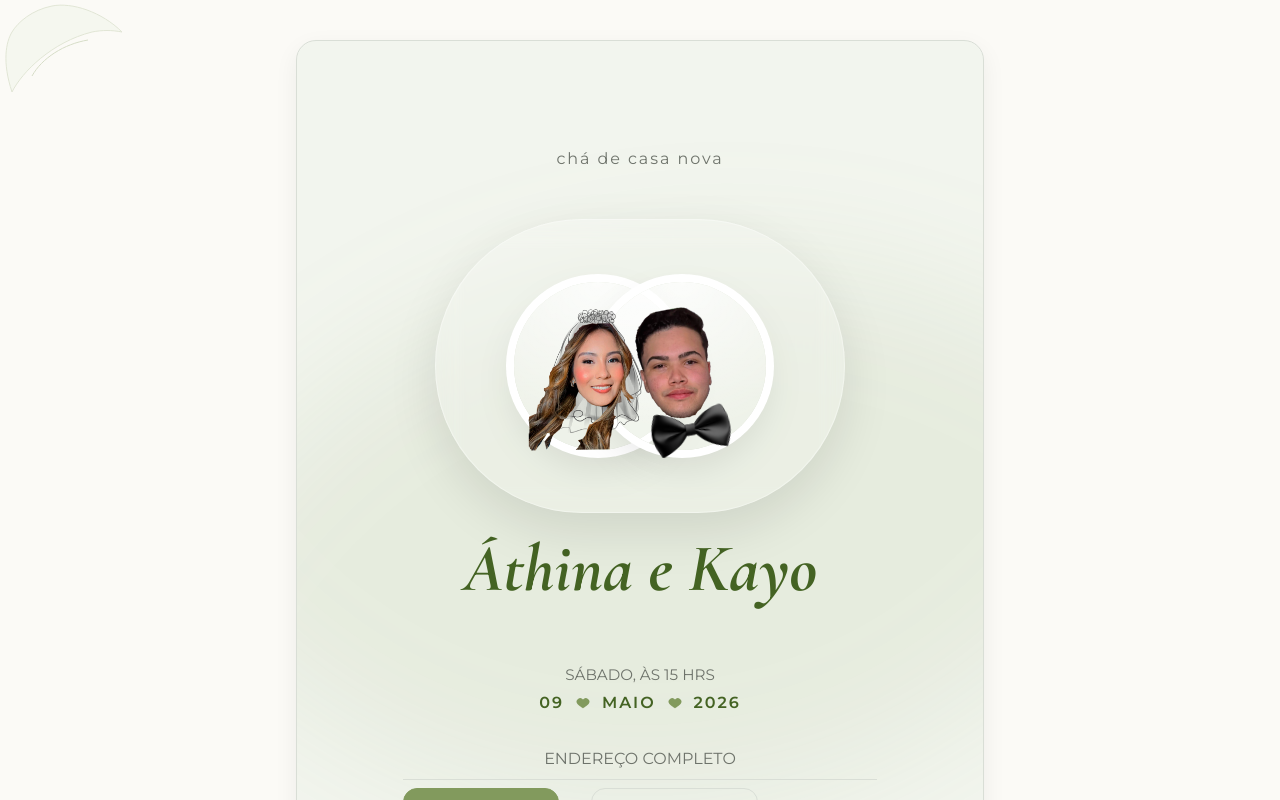
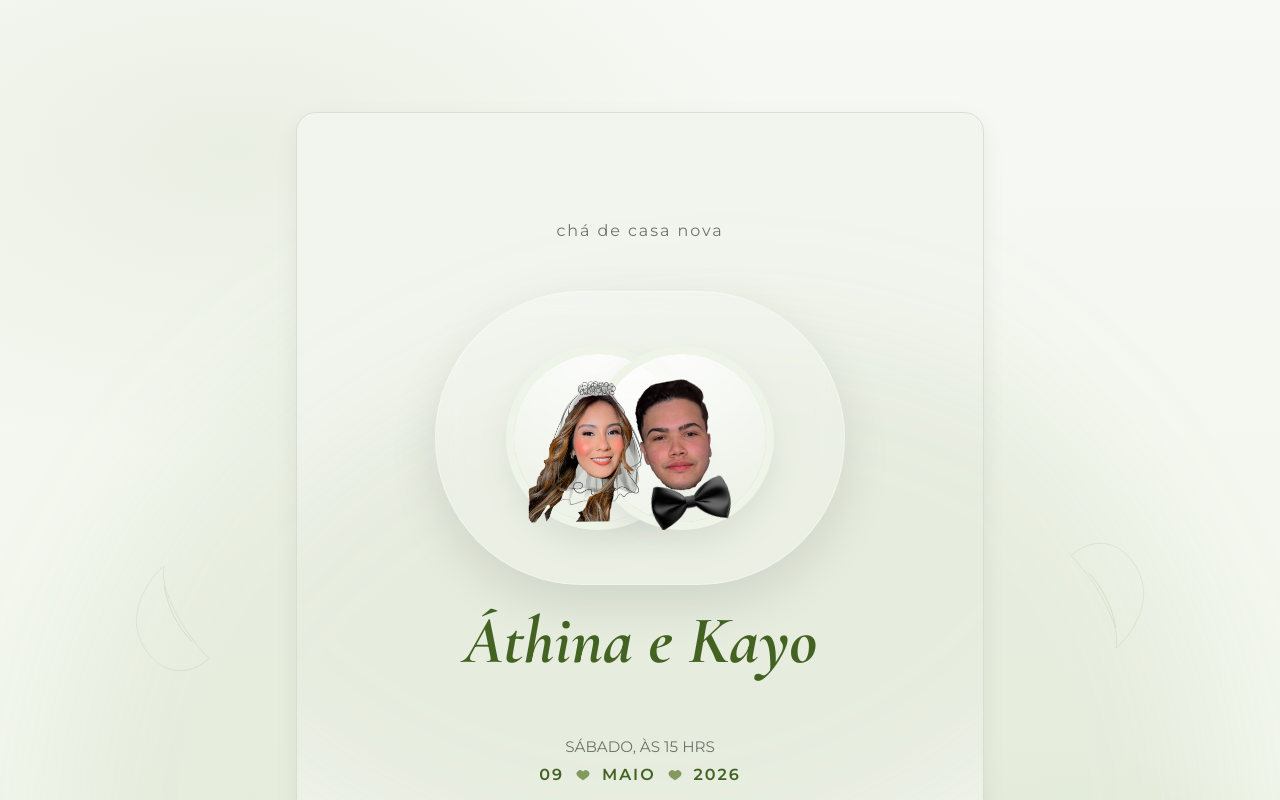
Before and after one commit to KayoWeiber/cha-casa-nova, a React (Vite) app: page / in a window 1280 px wide. Shown: the top 800 px of the page. Built offline with nearby package versions, Linux system fonts and the light colour scheme.

Commit message:
feat:ajuste no layout

```diff
--- a/src/components/Layout.tsx
+++ b/src/components/Layout.tsx
@@ -4,22 +4,99 @@ type LayoutProps = {
   children: ReactNode
 }
 
+function Leaf({
+  className,
+  width = 180,
+  height = 160,
+}: {
+  className: string
+  width?: number
+  height?: number
+}) {
+  return (
+    <svg
+      className={className}
+      width={width}
+      height={height}
+      viewBox="0 0 160 140"
+      fill="none"
+      xmlns="http://www.w3.org/2000/svg"
+    >
+      <path
+        d="M140 20C120 40 90 60 60 70C50 73 40 74 32 72C48 92 80 108 104 104C128 100 144 84 150 72C156 60 158 40 140 20Z"
+        stroke="#A4B688"
+        strokeWidth="1"
+        fill="#EAF2E2"
+        fillOpacity="0.75"
+      />
+      <path d="M120 40C104 56 80 68 56 72" stroke="#829A5D" strokeWidth="1" strokeOpacity="0.9" />
+    </svg>
+  )
+}
+
+function Sprig({
+  className,
+  width = 120,
+  height = 110,
+}: {
+  className: string
+  width?: number
+  height?: number
+}) {
+  return (
+    <svg
+      className={className}
+      width={width}
+      height={height}
+      viewBox="0 0 140 120"
+      fill="none"
+      xmlns="http://www.w3.org/2000/svg"
+    >
+      <path
+        d="M20 100C30 80 60 50 100 40C110 38 120 38 130 40C110 20 80 10 60 14C40 18 26 30 20 40C14 50 10 70 20 100Z"
+        stroke="#A4B688"
+        strokeWidth="1"
+        fill="#EAF2E2"
+        fillOpacity="0.75"
+      />
+      <path d="M40 84C50 66 72 52 96 48" stroke="#829A5D" strokeWidth="1" strokeOpacity="0.9" />
+    </svg>
+  )
+}
+
 export default function Layout({ children }: LayoutProps) {
   return (
-    <div style={{ position: 'relative', minHeight: '100%', paddingTop: 24, paddingBottom: 24 }}>
-      <div className="decor" aria-hidden>
-        <svg className="leaf top-left" width="140" height="120" viewBox="0 0 140 120" fill="none" xmlns="http://www.w3.org/2000/svg">
-          <path d="M20 100C30 80 60 50 100 40C110 38 120 38 130 40C110 20 80 10 60 14C40 18 26 30 20 40C14 50 10 70 20 100Z" stroke="#A4B688" strokeWidth="1" fill="#EAF2E2" />
-          <path d="M40 84C50 66 72 52 96 48" stroke="#829A5D" strokeWidth="1" />
-        </svg>
-        <svg className="leaf bottom-right" width="160" height="140" viewBox="0 0 160 140" fill="none" xmlns="http://www.w3.org/2000/svg">
-          <path d="M140 20C120 40 90 60 60 70C50 73 40 74 32 72C48 92 80 108 104 104C128 100 144 84 150 72C156 60 158 40 140 20Z" stroke="#A4B688" strokeWidth="1" fill="#EAF2E2" />
-          <path d="M120 40C104 56 80 68 56 72" stroke="#829A5D" strokeWidth="1" />
-        </svg>
+    <div
+      className="relative min-h-[100svh] py-6"
+      style={{
+        // fundo mais tranquilo (mesmas cores, só melhor distribuídas)
+        background:
+          'radial-gradient(900px 520px at 18% 12%, rgba(130,154,93,0.10), transparent 60%),' +
+          'radial-gradient(900px 520px at 85% 85%, rgba(164,182,136,0.16), transparent 55%),' +
+          'linear-gradient(180deg, #F7F9F4 0%, #EEF4E8 100%)',
+        // útil pra contornos/halos em outros componentes
+        ['--page-bg' as any]: '#EEF4E8',
+      }}
+    >
+      {/* Decoração */}
+      <div className="pointer-events-none absolute inset-0 overflow-hidden" aria-hidden>
+        {/* brilho leve central */}
+        <div className="absolute left-1/2 top-16 h-72 w-72 -translate-x-1/2 rounded-full bg-[#829A5D]/10 blur-3xl" />
+
+        {/* folhas nos cantos */}
+        <Sprig className="absolute -left-8 -top-6 rotate-6 opacity-70 blur-[0.2px]" />
+        <Leaf className="absolute -right-10 -top-8 -rotate-12 opacity-65 blur-[0.2px]" />
+
+        <Leaf className="absolute -left-12 -bottom-10 rotate-[22deg] opacity-60 blur-[0.3px]" />
+        <Sprig className="absolute -right-8 -bottom-8 -rotate-[18deg] opacity-70 blur-[0.2px]" />
+
+        {/* folhinhas extras (bem sutis) */}
+        <Leaf className="absolute left-6 top-1/2 -translate-y-1/2 rotate-90 opacity-25 blur-[0.5px]" width={140} height={120} />
+        <Leaf className="absolute right-6 top-1/2 -translate-y-1/2 -rotate-90 opacity-25 blur-[0.5px]" width={140} height={120} />
       </div>
-      <main className="container">
-        {children}
-      </main>
+
+      {/* Conteúdo */}
+      <main className="container relative mx-auto">{children}</main>
     </div>
   )
 }
```
